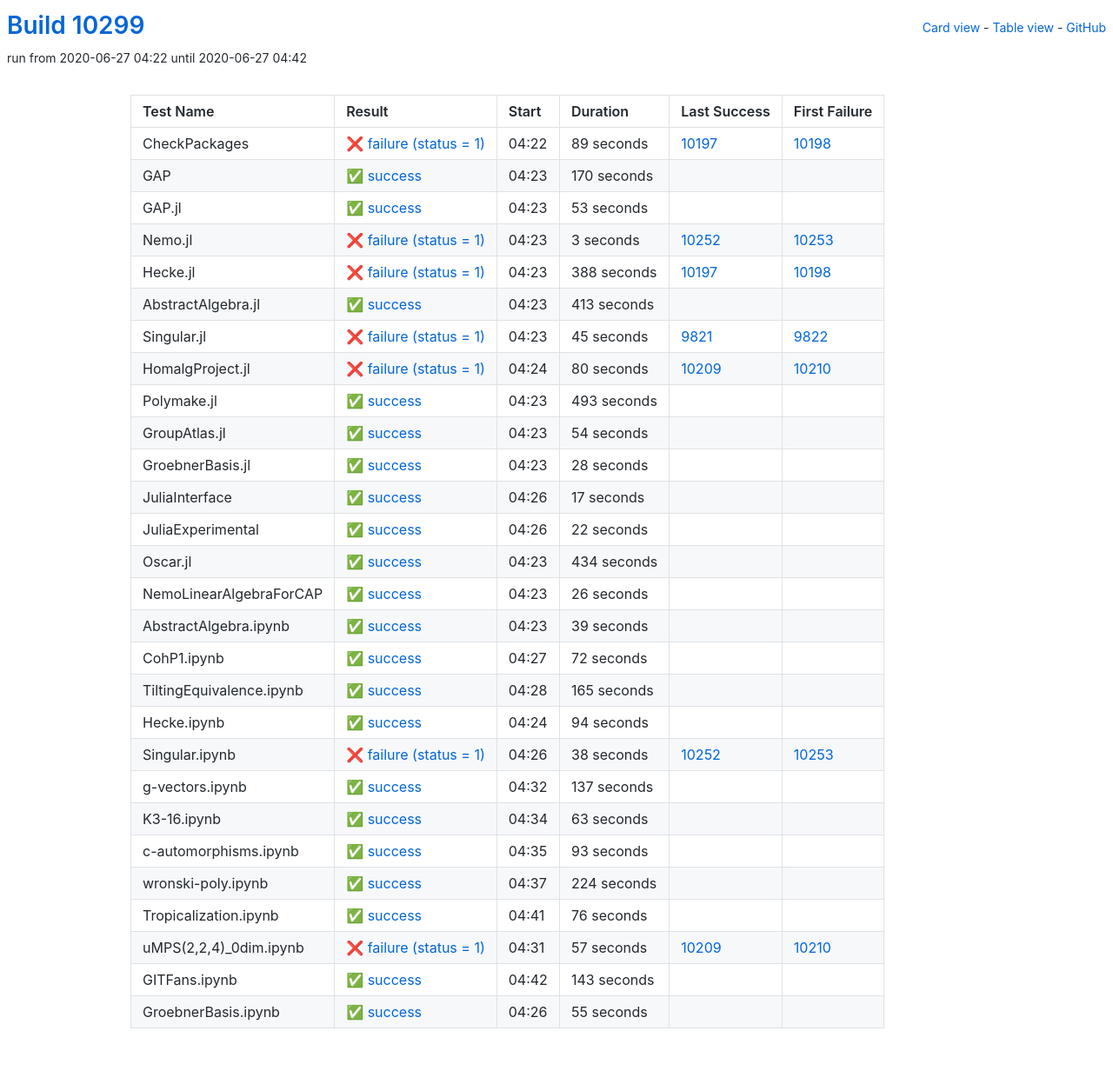
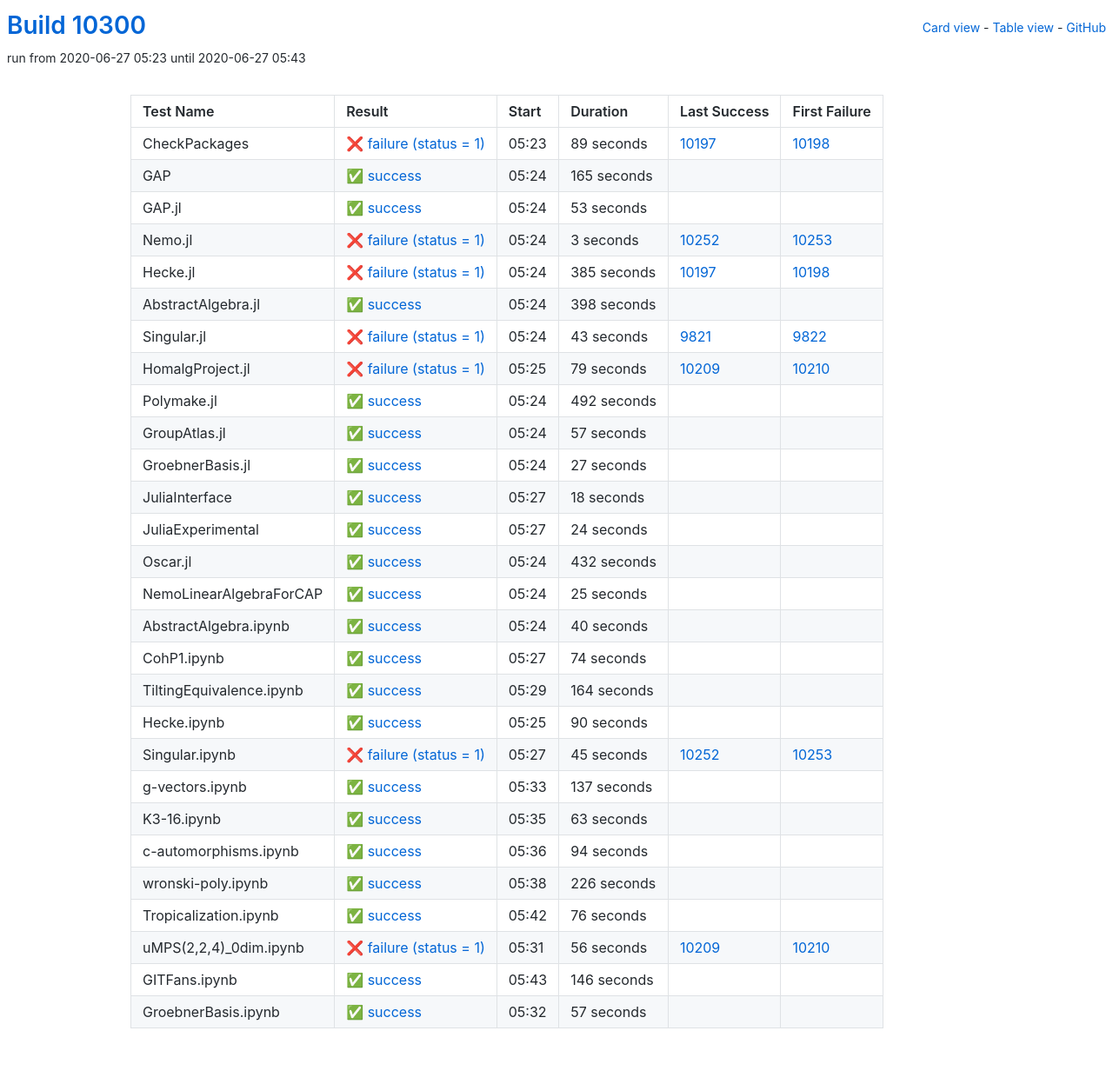
Before and after one commit to oscar-system/oscar-ci-status, a Jekyll site: the page built from table.html, in a window 1280 px wide. Shown: the whole page at 87% size. Built offline with Jekyll 4.4.1, drawn with Linux system fonts in a browser that asks for light colours.

Commit message:
Build #10300

```diff
--- a/_data/ci.yml
+++ b/_data/ci.yml
@@ -1,6 +1,6 @@
 ---
-build: 10299
-build_url: https://oscarci.mathematik.uni-kl.de/job/oscar/10299/
+build: 10300
+build_url: https://oscarci.mathematik.uni-kl.de/job/oscar/10300/
 job: oscar
 organization: oscar-system
 repo: oscar-ci-status
@@ -8,8 +8,8 @@
 tests:
 - name: CheckPackages
   id: checkpackages
-  log: https://oscarci.mathematik.uni-kl.de/job/oscar/10299/artifact/logs/build-10299/CheckPackages.log
-  start: 2020-06-27 04:22
+  log: https://oscarci.mathematik.uni-kl.de/job/oscar/10300/artifact/logs/build-10300/CheckPackages.log
+  start: 2020-06-27 05:23
   success: false
   exitcode: 1
   status: failure
@@ -20,20 +20,20 @@
   first_failure_url: https://oscarci.mathematik.uni-kl.de/job/oscar/10198/
 - name: GAP
   id: gap
-  log: https://oscarci.mathematik.uni-kl.de/job/oscar/10299/artifact/logs/build-10299/GAP.log
-  start: 2020-06-27 04:23
+  log: https://oscarci.mathematik.uni-kl.de/job/oscar/10300/artifact/logs/build-10300/GAP.log
+  start: 2020-06-27 05:24
   success: true
   exitcode: 0
   status: success
-  duration: 170
+  duration: 165
   last_success: false
   last_success_url:
   first_failure: false
   first_failure_url:
 - name: GAP.jl
   id: gap-jl
-  log: https://oscarci.mathematik.uni-kl.de/job/oscar/10299/artifact/logs/build-10299/GAP.jl.log
-  start: 2020-06-27 04:23
+  log: https://oscarci.mathematik.uni-kl.de/job/oscar/10300/artifact/logs/build-10300/GAP.jl.log
+  start: 2020-06-27 05:24
   success: true
   exitcode: 0
   status: success
@@ -44,8 +44,8 @@
   first_failure_url:
 - name: Nemo.jl
   id: nemo-jl
-  log: https://oscarci.mathematik.uni-kl.de/job/oscar/10299/artifact/logs/build-10299/Nemo.jl.log
-  start: 2020-06-27 04:23
+  log: https://oscarci.mathematik.uni-kl.de/job/oscar/10300/artifact/logs/build-10300/Nemo.jl.log
+  start: 2020-06-27 05:24
   success: false
   exitcode: 1
   status: failure
@@ -56,200 +56,200 @@
   first_failure_url: https://oscarci.mathematik.uni-kl.de/job/oscar/10253/
 - name: Hecke.jl
   id: hecke-jl
-  log: https://oscarci.mathematik.uni-kl.de/job/oscar/10299/artifact/logs/build-10299/Hecke.jl.log
-  start: 2020-06-27 04:23
+  log: https://oscarci.mathematik.uni-kl.de/job/oscar/10300/artifact/logs/build-10300/Hecke.jl.log
+  start: 2020-06-27 05:24
   success: false
   exitcode: 1
   status: failure
-  duration: 388
+  duration: 385
   last_success: 10197
   last_success_url: https://oscarci.mathematik.uni-kl.de/job/oscar/10197/
   first_failure: 10198
   first_failure_url: https://oscarci.mathematik.uni-kl.de/job/oscar/10198/
 - name: AbstractAlgebra.jl
   id: abstractalgebra-jl
-  log: https://oscarci.mathematik.uni-kl.de/job/oscar/10299/artifact/logs/build-10299/AbstractAlgebra.jl.log
-  start: 2020-06-27 04:23
+  log: https://oscarci.mathematik.uni-kl.de/job/oscar/10300/artifact/logs/build-10300/AbstractAlgebra.jl.log
+  start: 2020-06-27 05:24
   success: true
   exitcode: 0
   status: success
-  duration: 413
+  duration: 398
   last_success: false
   last_success_url:
   first_failure: false
   first_failure_url:
 - name: Singular.jl
   id: singular-jl
-  log: https://oscarci.mathematik.uni-kl.de/job/oscar/10299/artifact/logs/build-10299/Singular.jl.log
-  start: 2020-06-27 04:23
+  log: https://oscarci.mathematik.uni-kl.de/job/oscar/10300/artifact/logs/build-10300/Singular.jl.log
+  start: 2020-06-27 05:24
   success: false
   exitcode: 1
   status: failure
-  duration: 45
+  duration: 43
   last_success: 9821
   last_success_url: https://oscarci.mathematik.uni-kl.de/job/oscar/9821/
   first_failure: 9822
   first_failure_url: https://oscarci.mathematik.uni-kl.de/job/oscar/9822/
 - name: HomalgProject.jl
   id: homalgproject-jl
-  log: https://oscarci.mathematik.uni-kl.de/job/oscar/10299/artifact/logs/build-10299/HomalgProject.jl.log
-  start: 2020-06-27 04:24
+  log: https://oscarci.mathematik.uni-kl.de/job/oscar/10300/artifact/logs/build-10300/HomalgProject.jl.log
+  start: 2020-06-27 05:25
   success: false
   exitcode: 1
   status: failure
-  duration: 80
+  duration: 79
   last_success: 10209
   last_success_url: https://oscarci.mathematik.uni-kl.de/job/oscar/10209/
   first_failure: 10210
   first_failure_url: https://oscarci.mathematik.uni-kl.de/job/oscar/10210/
 - name: Polymake.jl
   id: polymake-jl
-  log: https://oscarci.mathematik.uni-kl.de/job/oscar/10299/artifact/logs/build-10299/Polymake.jl.log
-  start: 2020-06-27 04:23
+  log: https://oscarci.mathematik.uni-kl.de/job/oscar/10300/artifact/logs/build-10300/Polymake.jl.log
+  start: 2020-06-27 05:24
   success: true
   exitcode: 0
   status: success
-  duration: 493
+  duration: 492
   last_success: false
   last_success_url:
   first_failure: false
   first_failure_url:
 - name: GroupAtlas.jl
   id: groupatlas-jl
-  log: https://oscarci.mathematik.uni-kl.de/job/oscar/10299/artifact/logs/build-10299/GroupAtlas.jl.log
-  start: 2020-06-27 04:23
+  log: https://oscarci.mathematik.uni-kl.de/job/oscar/10300/artifact/logs/build-10300/GroupAtlas.jl.log
+  start: 2020-06-27 05:24
   success: true
   exitcode: 0
   status: success
-  duration: 54
+  duration: 57
   last_success: false
   last_success_url:
   first_failure: false
   first_failure_url:
 - name: GroebnerBasis.jl
   id: groebnerbasis-jl
-  log: https://oscarci.mathematik.uni-kl.de/job/oscar/10299/artifact/logs/build-10299/GroebnerBasis.jl.log
-  start: 2020-06-27 04:23
+  log: https://oscarci.mathematik.uni-kl.de/job/oscar/10300/artifact/logs/build-10300/GroebnerBasis.jl.log
+  start: 2020-06-27 05:24
   success: true
   exitcode: 0
   status: success
-  duration: 28
+  duration: 27
   last_success: false
   last_success_url:
   first_failure: false
   first_failure_url:
 - name: JuliaInterface
   id: juliainterface
-  log: https://oscarci.mathematik.uni-kl.de/job/oscar/10299/artifact/logs/build-10299/JuliaInterface.log
-  start: 2020-06-27 04:26
+  log: https://oscarci.mathematik.uni-kl.de/job/oscar/10300/artifact/logs/build-10300/JuliaInterface.log
+  start: 2020-06-27 05:27
   success: true
   exitcode: 0
   status: success
-  duration: 17
+  duration: 18
   last_success: false
   last_success_url:
   first_failure: false
   first_failure_url:
 - name: JuliaExperimental
   id: juliaexperimental
-  log: https://oscarci.mathematik.uni-kl.de/job/oscar/10299/artifact/logs/build-10299/JuliaExperimental.log
-  start: 2020-06-27 04:26
+  log: https://oscarci.mathematik.uni-kl.de/job/oscar/10300/artifact/logs/build-10300/JuliaExperimental.log
+  start: 2020-06-27 05:27
   success: true
   exitcode: 0
   status: success
-  duration: 22
+  duration: 24
   last_success: false
   last_success_url:
   first_failure: false
   first_failure_url:
 - name: Oscar.jl
   id: oscar-jl
-  log: https://oscarci.mathematik.uni-kl.de/job/oscar/10299/artifact/logs/build-10299/Oscar.jl.log
-  start: 2020-06-27 04:23
+  log: https://oscarci.mathematik.uni-kl.de/job/oscar/10300/artifact/logs/build-10300/Oscar.jl.log
+  start: 2020-06-27 05:24
   success: true
   exitcode: 0
   status: success
-  duration: 434
+  duration: 432
   last_success: false
   last_success_url:
   first_failure: false
   first_failure_url:
 - name: NemoLinearAlgebraForCAP
   id: nemolinearalgebraforcap
-  log: https://oscarci.mathematik.uni-kl.de/job/oscar/10299/artifact/logs/build-10299/NemoLinearAlgebraForCAP.log
-  start: 2020-06-27 04:23
+  log: https://oscarci.mathematik.uni-kl.de/job/oscar/10300/artifact/logs/build-10300/NemoLinearAlgebraForCAP.log
+  start: 2020-06-27 05:24
   success: true
   exitcode: 0
   status: success
-  duration: 26
+  duration: 25
   last_success: false
   last_success_url:
   first_failure: false
   first_failure_url:
 - name: AbstractAlgebra.ipynb
   id: abstractalgebra-ipynb
-  log: https://oscarci.mathematik.uni-kl.de/job/oscar/10299/artifact/logs/build-10299/AbstractAlgebra.ipynb.log
-  start: 2020-06-27 04:23
+  log: https://oscarci.mathematik.uni-kl.de/job/oscar/10300/artifact/logs/build-10300/AbstractAlgebra.ipynb.log
+  start: 2020-06-27 05:24
   success: true
   exitcode: 0
   status: success
-  duration: 39
+  duration: 40
   last_success: false
   last_success_url:
   first_failure: false
   first_failure_url:
 - name: CohP1.ipynb
   id: cohp1-ipynb
-  log: https://oscarci.mathematik.uni-kl.de/job/oscar/10299/artifact/logs/build-10299/CohP1.ipynb.log
-  start: 2020-06-27 04:27
+  log: https://oscarci.mathematik.uni-kl.de/job/oscar/10300/artifact/logs/build-10300/CohP1.ipynb.log
+  start: 2020-06-27 05:27
   success: true
   exitcode: 0
   status: success
-  duration: 72
+  duration: 74
   last_success: false
   last_success_url:
   first_failure: false
   first_failure_url:
 - name: TiltingEquivalence.ipynb
   id: tiltingequivalence-ipynb
-  log: https://oscarci.mathematik.uni-kl.de/job/oscar/10299/artifact/logs/build-10299/TiltingEquivalence.ipynb.log
-  start: 2020-06-27 04:28
+  log: https://oscarci.mathematik.uni-kl.de/job/oscar/10300/artifact/logs/build-10300/TiltingEquivalence.ipynb.log
+  start: 2020-06-27 05:29
   success: true
   exitcode: 0
   status: success
-  duration: 165
+  duration: 164
   last_success: false
   last_success_url:
   first_failure: false
   first_failure_url:
 - name: Hecke.ipynb
   id: hecke-ipynb
-  log: https://oscarci.mathematik.uni-kl.de/job/oscar/10299/artifact/logs/build-10299/Hecke.ipynb.log
-  start: 2020-06-27 04:24
+  log: https://oscarci.mathematik.uni-kl.de/job/oscar/10300/artifact/logs/build-10300/Hecke.ipynb.log
+  start: 2020-06-27 05:25
   success: true
   exitcode: 0
   status: success
-  duration: 94
+  duration: 90
   last_success: false
   last_success_url:
   first_failure: false
   first_failure_url:
 - name: Singular.ipynb
   id: singular-ipynb
-  log: https://oscarci.mathematik.uni-kl.de/job/oscar/10299/artifact/logs/build-10299/Singular.ipynb.log
-  start: 2020-06-27 04:26
+  log: https://oscarci.mathematik.uni-kl.de/job/oscar/10300/artifact/logs/build-10300/Singular.ipynb.log
+  start: 2020-06-27 05:27
   success: false
   exitcode: 1
   status: failure
-  duration: 38
+  duration: 45
   last_success: 10252
   last_success_url: https://oscarci.mathematik.uni-kl.de/job/oscar/10252/
   first_failure: 10253
   first_failure_url: https://oscarci.mathematik.uni-kl.de/job/oscar/10253/
 - name: g-vectors.ipynb
   id: g-vectors-ipynb
-  log: https://oscarci.mathematik.uni-kl.de/job/oscar/10299/artifact/logs/build-10299/g-vectors.ipynb.log
-  start: 2020-06-27 04:32
+  log: https://oscarci.mathematik.uni-kl.de/job/oscar/10300/artifact/logs/build-10300/g-vectors.ipynb.log
+  start: 2020-06-27 05:33
   success: true
   exitcode: 0
   status: success
@@ -260,8 +260,8 @@
   first_failure_url:
 - name: K3-16.ipynb
   id: k3-16-ipynb
-  log: https://oscarci.mathematik.uni-kl.de/job/oscar/10299/artifact/logs/build-10299/K3-16.ipynb.log
-  start: 2020-06-27 04:34
+  log: https://oscarci.mathematik.uni-kl.de/job/oscar/10300/artifact/logs/build-10300/K3-16.ipynb.log
+  start: 2020-06-27 05:35
   success: true
   exitcode: 0
   status: success
@@ -272,32 +272,32 @@
   first_failure_url:
 - name: c-automorphisms.ipynb
   id: c-automorphisms-ipynb
-  log: https://oscarci.mathematik.uni-kl.de/job/oscar/10299/artifact/logs/build-10299/c-automorphisms.ipynb.log
-  start: 2020-06-27 04:35
+  log: https://oscarci.mathematik.uni-kl.de/job/oscar/10300/artifact/logs/build-10300/c-automorphisms.ipynb.log
+  start: 2020-06-27 05:36
   success: true
   exitcode: 0
   status: success
-  duration: 93
+  duration: 94
   last_success: false
   last_success_url:
   first_failure: false
   first_failure_url:
 - name: wronski-poly.ipynb
   id: wronski-poly-ipynb
-  log: https://oscarci.mathematik.uni-kl.de/job/oscar/10299/artifact/logs/build-10299/wronski-poly.ipynb.log
-  start: 2020-06-27 04:37
+  log: https://oscarci.mathematik.uni-kl.de/job/oscar/10300/artifact/logs/build-10300/wronski-poly.ipynb.log
+  start: 2020-06-27 05:38
   success: true
   exitcode: 0
   status: success
-  duration: 224
+  duration: 226
   last_success: false
   last_success_url:
   first_failure: false
   first_failure_url:
 - name: Tropicalization.ipynb
   id: tropicalization-ipynb
-  log: https://oscarci.mathematik.uni-kl.de/job/oscar/10299/artifact/logs/build-10299/Tropicalization.ipynb.log
-  start: 2020-06-27 04:41
+  log: https://oscarci.mathematik.uni-kl.de/job/oscar/10300/artifact/logs/build-10300/Tropicalization.ipynb.log
+  start: 2020-06-27 05:42
   success: true
   exitcode: 0
   status: success
@@ -308,36 +308,36 @@
   first_failure_url:
 - name: uMPS(2,2,4)_0dim.ipynb
   id: umps-2-2-4-0dim-ipynb
-  log: https://oscarci.mathematik.uni-kl.de/job/oscar/10299/artifact/logs/build-10299/uMPS-2-2-4-_0dim.ipynb.log
-  start: 2020-06-27 04:31
+  log: https://oscarci.mathematik.uni-kl.de/job/oscar/10300/artifact/logs/build-10300/uMPS-2-2-4-_0dim.ipynb.log
+  start: 2020-06-27 05:31
   success: false
   exitcode: 1
   status: failure
-  duration: 57
+  duration: 56
   last_success: 10209
   last_success_url: https://oscarci.mathematik.uni-kl.de/job/oscar/10209/
   first_failure: 10210
   first_failure_url: https://oscarci.mathematik.uni-kl.de/job/oscar/10210/
 - name: GITFans.ipynb
   id: gitfans-ipynb
-  log: https://oscarci.mathematik.uni-kl.de/job/oscar/10299/artifact/logs/build-10299/GITFans.ipynb.log
-  start: 2020-06-27 04:42
+  log: https://oscarci.mathematik.uni-kl.de/job/oscar/10300/artifact/logs/build-10300/GITFans.ipynb.log
+  start: 2020-06-27 05:43
   success: true
   exitcode: 0
   status: success
-  duration: 143
+  duration: 146
   last_success: false
   last_success_url:
   first_failure: false
   first_failure_url:
 - name: GroebnerBasis.ipynb
   id: groebnerbasis-ipynb
-  log: https://oscarci.mathematik.uni-kl.de/job/oscar/10299/artifact/logs/build-10299/GroebnerBasis.ipynb.log
-  start: 2020-06-27 04:26
+  log: https://oscarci.mathematik.uni-kl.de/job/oscar/10300/artifact/logs/build-10300/GroebnerBasis.ipynb.log
+  start: 2020-06-27 05:32
   success: true
   exitcode: 0
   status: success
-  duration: 55
+  duration: 57
   last_success: false
   last_success_url:
   first_failure: false
```
Also changed, not shown: README.md.
